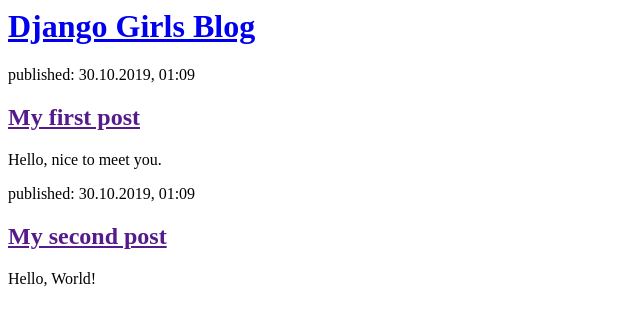
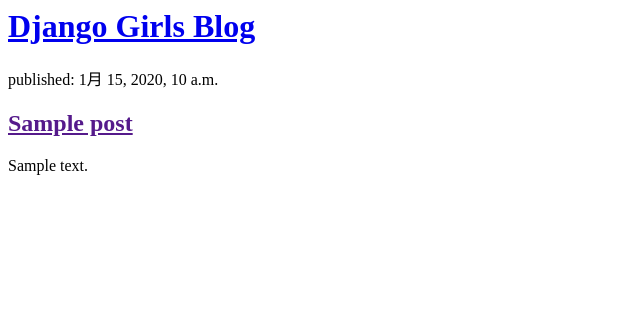
Before and after one commit to rideonkb/my-first-blog, a Django app: template blog/templates/blog/post_list.html in a window 1280 px wide. Shown: the top 326 px of the page, without its empty margins (0-640 px from the left). Run offline with Django 3.2, Linux system fonts and the light colour scheme; the template is opened without the code that fills it: most values are stand-ins (such as "Sample title", 1, 10 or a date in 2020).

Commit message:
Modified templates to display posts from database.

```diff
--- a/blog/templates/blog/post_list.html
+++ b/blog/templates/blog/post_list.html
@@ -7,16 +7,12 @@
 			<h1><a href="/">Django Girls Blog</a></h1>
 		</div>
 
+		{% for post in posts %}
 		<div>
-			<p>published: 30.10.2019, 01:09</p>
-			<h2><a href="">My first post</a></h2>
-			<p>Hello, nice to meet you.</p>
+			<p>published: {{ post.published_date }}</p>
+			<h2><a href="">{{ post.title }}</a></h2>
+			<p>{{ post.text|linebreaksbr }}</p>
 		</div>
-
-		<div>
-			<p>published: 30.10.2019, 01:09</p>
-			<h2><a href="">My second post</a></h2>
-			<p>Hello, World!</p>
-		</div>
+		{% endfor %}
 	</body>
 </html>
--- a/blog/views.py
+++ b/blog/views.py
@@ -2,7 +2,10 @@
 from __future__ import unicode_literals
 
 from django.shortcuts import render
+from django.utils import timezone
+from .models import Post
 
 def post_list(request):
-    return render(request, 'blog/post_list.html', {})
+    posts = Post.objects.filter(published_date__lte=timezone.now()).order_by('published_date')
+    return render(request, 'blog/post_list.html', {'posts': posts})
 # Create your views here.
```
